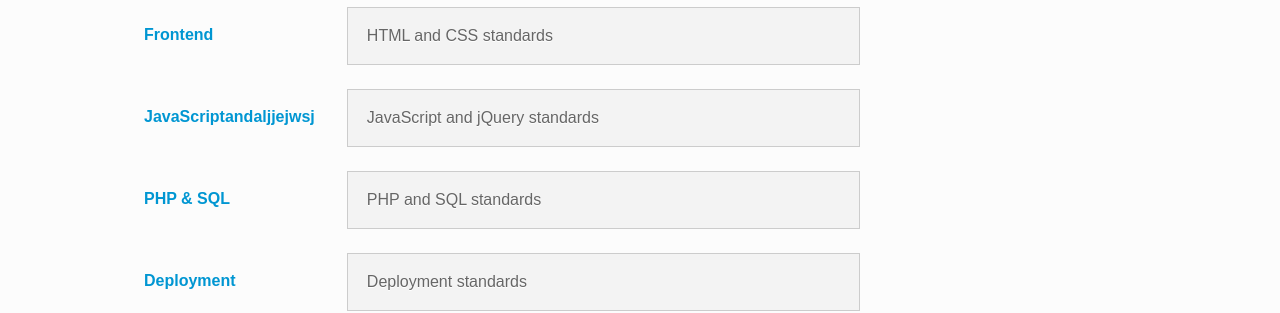
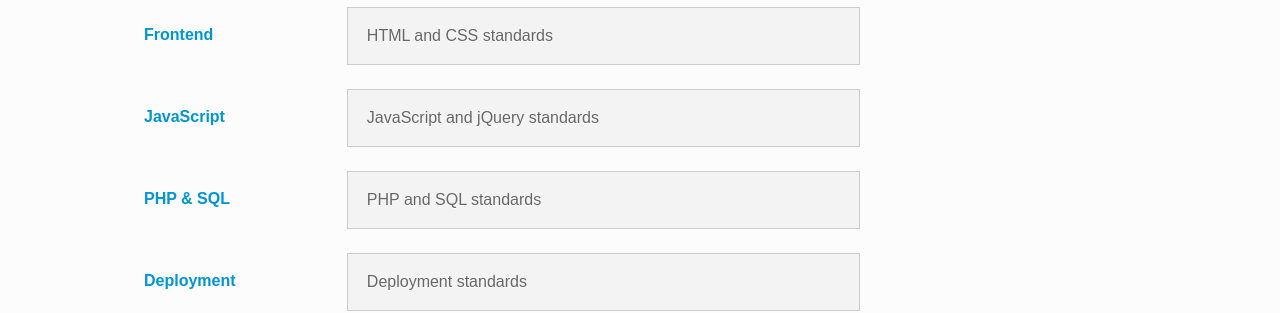
Before and after one commit to imarc/handbook, a Jekyll site: the page built from index.markdown, in a window 1280 px wide. Shown: the part 367-680 px from the top of the page. Built offline with Jekyll 4.4.1, drawn with Linux system fonts in a browser that asks for light colours; nearby versions of some CDN libraries.

Commit message:
Removed junk Marcel added

```diff
--- a/index.markdown
+++ b/index.markdown
@@ -25,7 +25,7 @@
 		HTML and CSS standards
 	</dd>
 	<dt>
-		<a href="javascript">JavaScriptandaljjejwsj</a>
+		<a href="javascript">JavaScript</a>
 	</dt>
 	<dd>
 		JavaScript and jQuery standards
```
